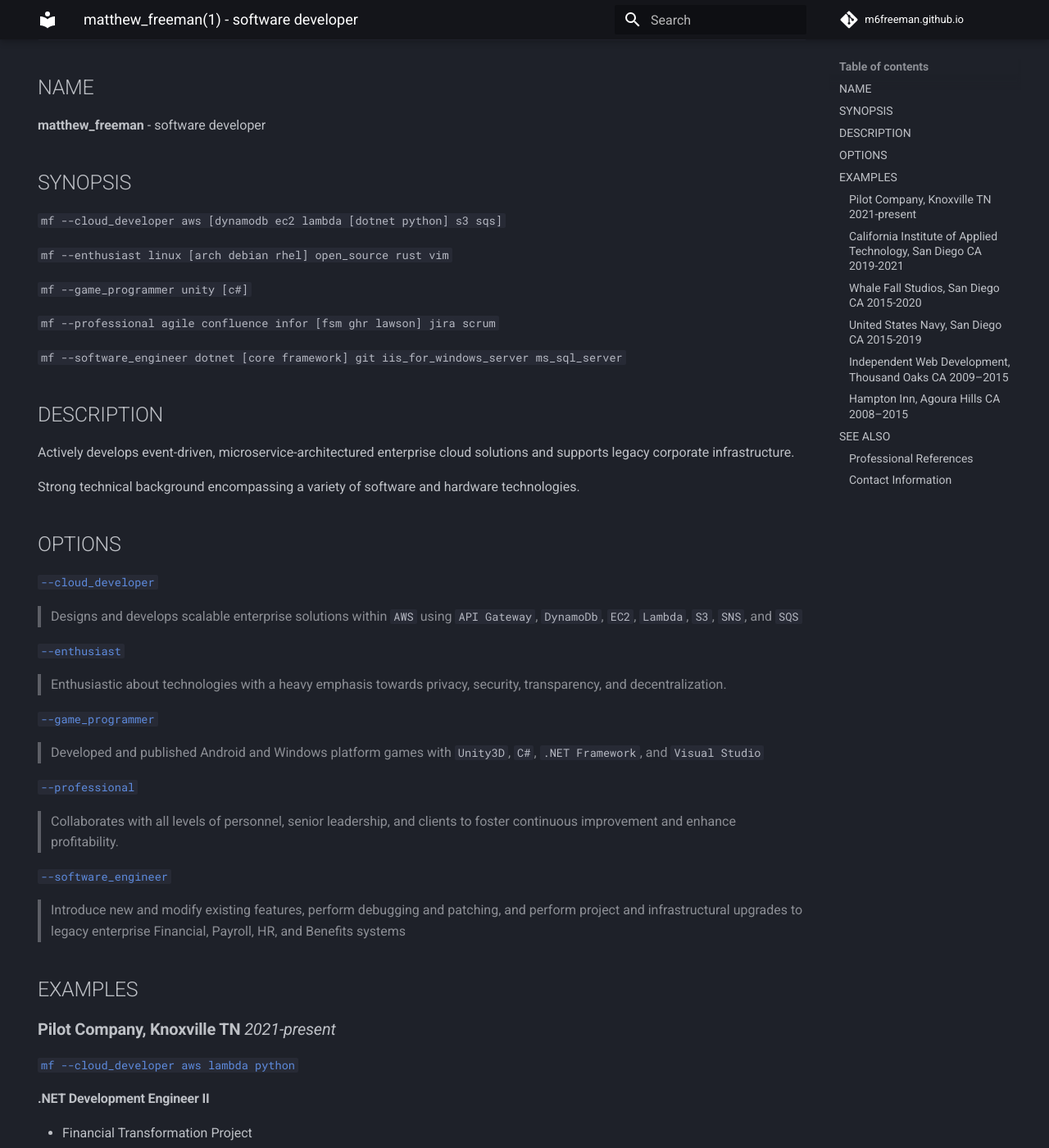
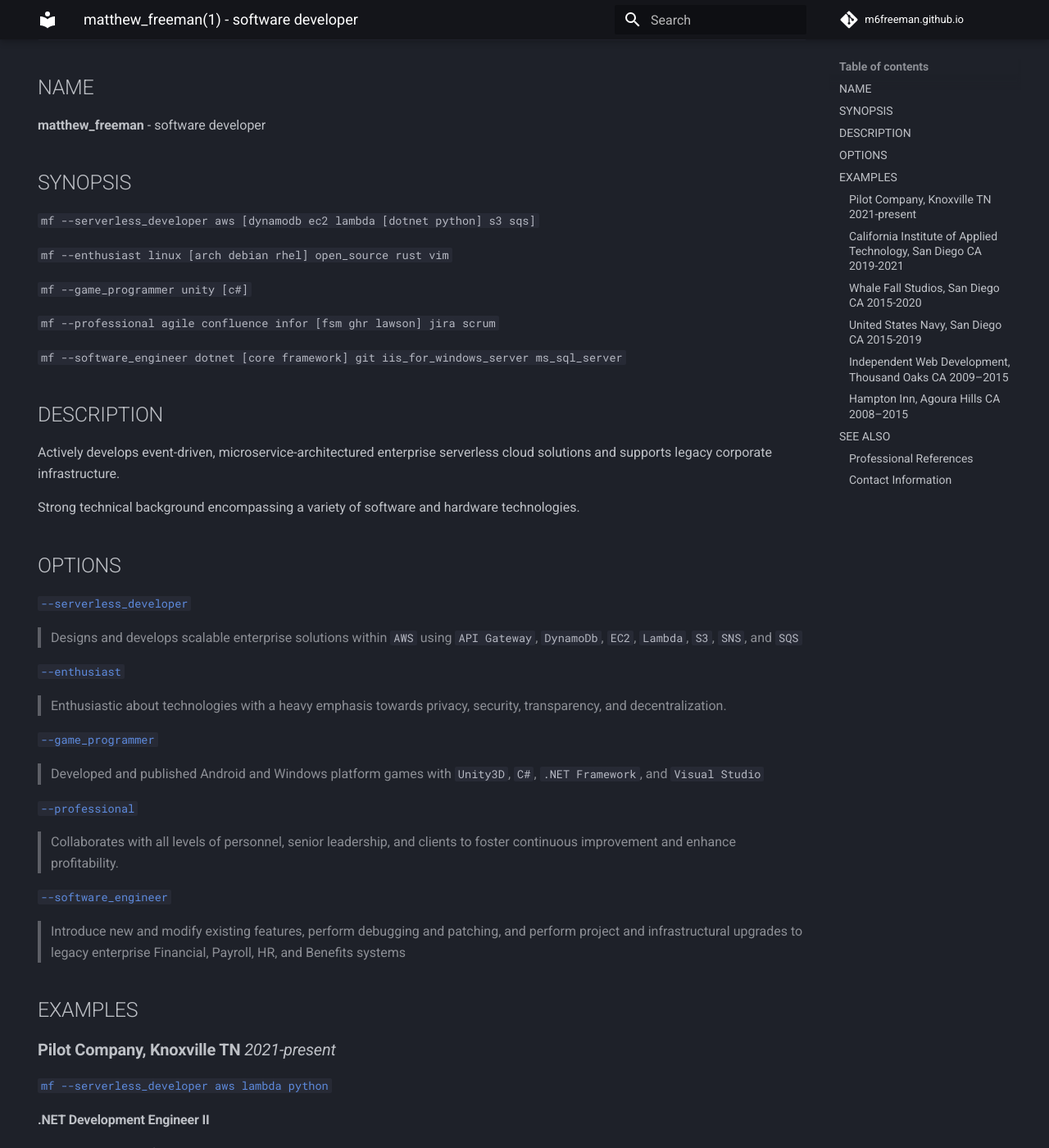
Before and after one commit to m6freeman/m6freeman.github.io, an MkDocs documentation site: the page built from docs/index.md, in a window 1280 px wide and 1400 px high, scrolled down 228 px. Shown: the whole window at 82% size. Built offline with MkDocs 1.6.1 and Material for MkDocs 9.7.7, drawn with Linux system fonts in a browser that asks for light colours; comment, search, counter and statistics services are not loaded.

Commit message:
fix: serverless wording

```diff
--- a/docs/index.md
+++ b/docs/index.md
@@ -19,7 +19,7 @@
 
 ## SYNOPSIS
 
-`mf --cloud_developer aws [dynamodb ec2 lambda [dotnet python] s3 sqs]`
+`mf --serverless_developer aws [dynamodb ec2 lambda [dotnet python] s3 sqs]`
 
 `mf --enthusiast linux [arch debian rhel] open_source rust vim`
 
@@ -31,13 +31,13 @@
 
 ## DESCRIPTION
 
-Actively develops event-driven, microservice-architectured enterprise cloud solutions and supports legacy corporate infrastructure.
+Actively develops event-driven, microservice-architectured enterprise serverless cloud solutions and supports legacy corporate infrastructure.
 
 Strong technical background encompassing a variety of software and hardware technologies.
 
 ## OPTIONS
 
-[`--cloud_developer`](#pilot-company-knoxville-tn-2021-present)
+[`--serverless_developer`](#pilot-company-knoxville-tn-2021-present)
 
 > Designs and develops scalable enterprise solutions within `AWS` using `API Gateway`, `DynamoDb`, `EC2`, `Lambda`, `S3`, `SNS`, and `SQS`
 
@@ -61,7 +61,7 @@
 
 ### **Pilot Company, Knoxville TN** *2021-present*
 
-[`mf --cloud_developer aws lambda python`](#options)
+[`mf --serverless_developer aws lambda python`](#options)
 
 #### .NET Development Engineer II
 
```
